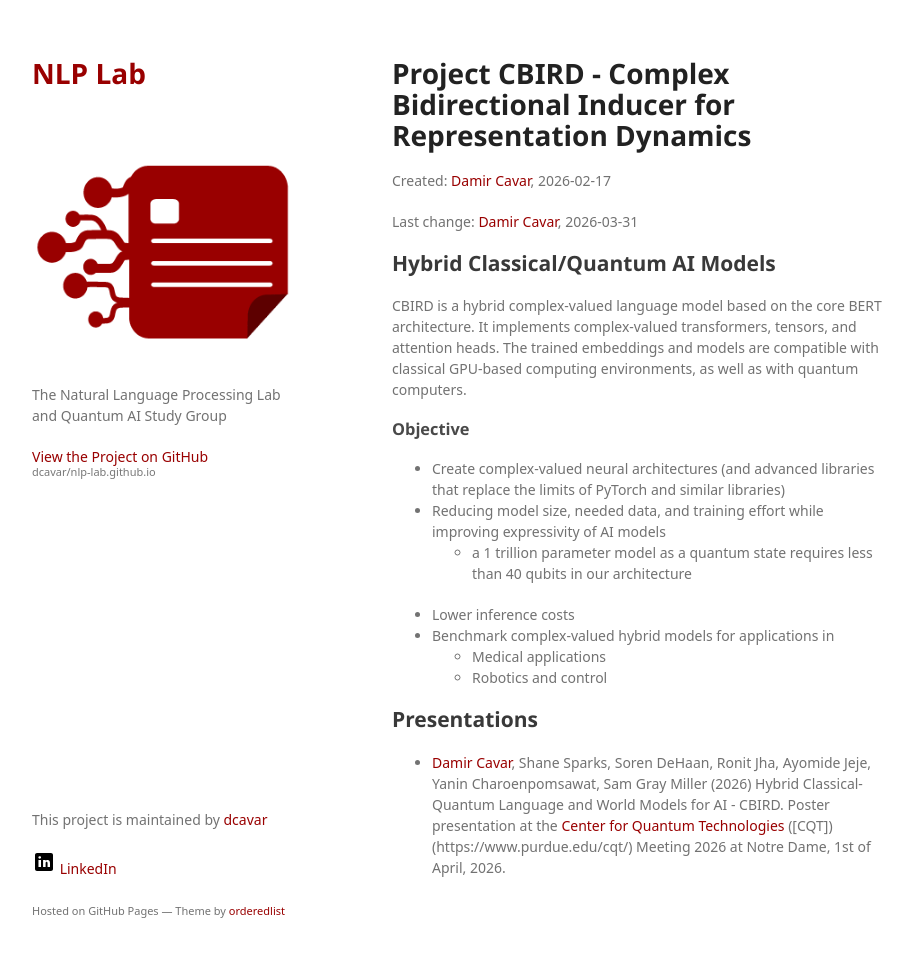
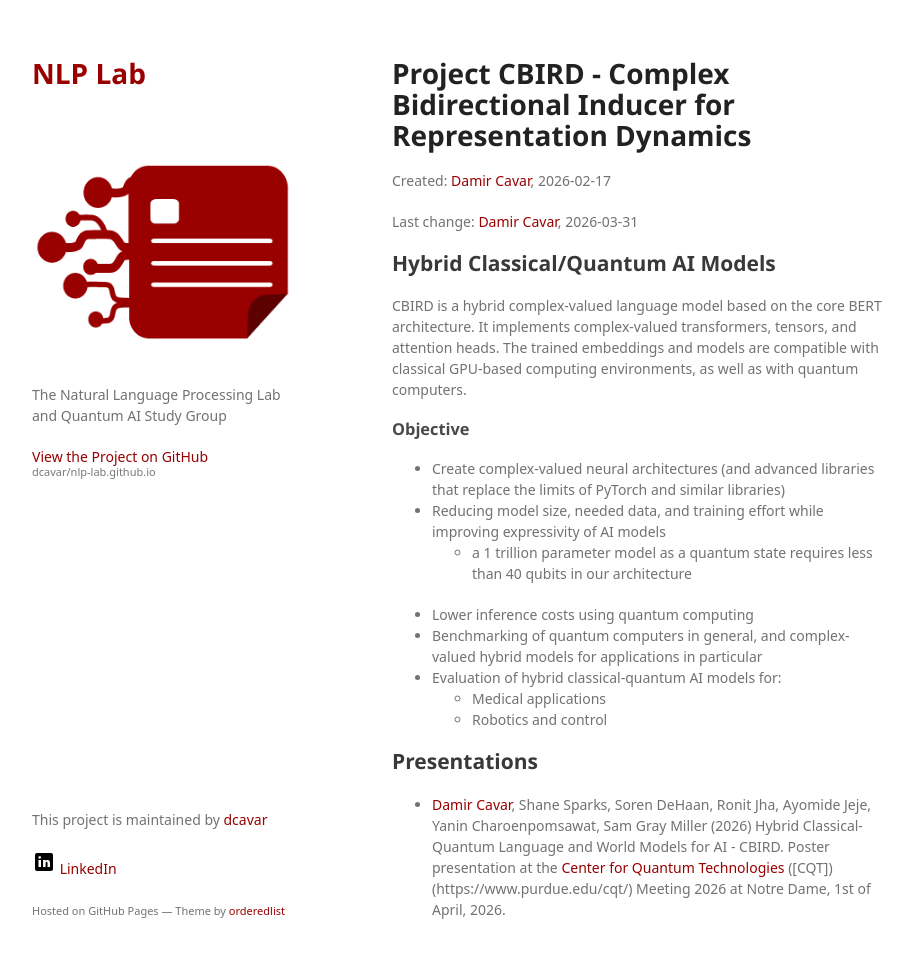
Before and after one commit to dcavar/nlp-lab.github.io, a Jekyll site: the page built from quantumnlp/cbird.md, in a window 1280 px wide and 990 px high. Shown: the top 958 px of the window, without its empty margins (178-1088 px from the left). Built offline with Jekyll 4.4.1, drawn with Linux system fonts in a browser that asks for light colours; some web fonts are replaced; our own code applies the rules of GitHub Pages for plain Markdown files.

Commit message:
updated CBIRD

```diff
--- a/quantumnlp/cbird.md
+++ b/quantumnlp/cbird.md
@@ -15,8 +15,9 @@ CBIRD is a hybrid complex-valued language model based on the core BERT architect
 - Create complex-valued neural architectures (and advanced libraries that replace the limits of PyTorch and similar libraries)
 - Reducing model size, needed data, and training effort while improving expressivity of AI models
   - a 1 trillion parameter model as a quantum state requires less than 40 qubits in our architecture
-- Lower inference costs
-- Benchmark complex-valued hybrid models for applications in
+- Lower inference costs using quantum computing
+- Benchmarking of quantum computers in general, and complex-valued hybrid models for applications in particular
+- Evaluation of hybrid classical-quantum AI models for:
   - Medical applications
   - Robotics and control
 
```
